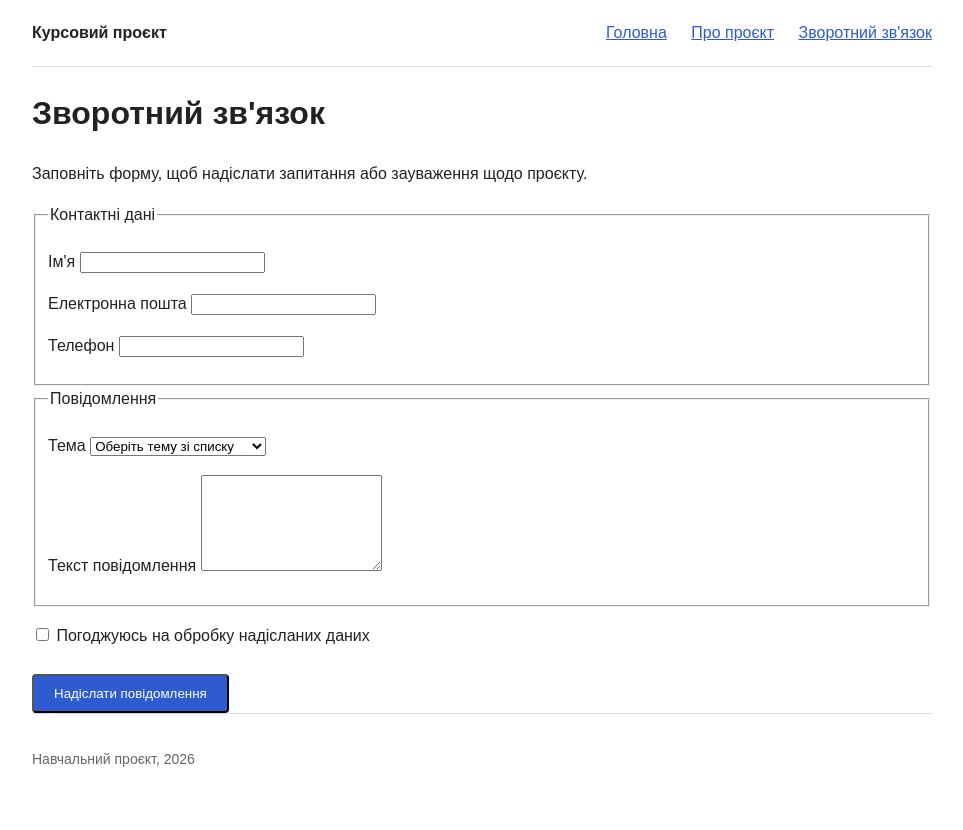
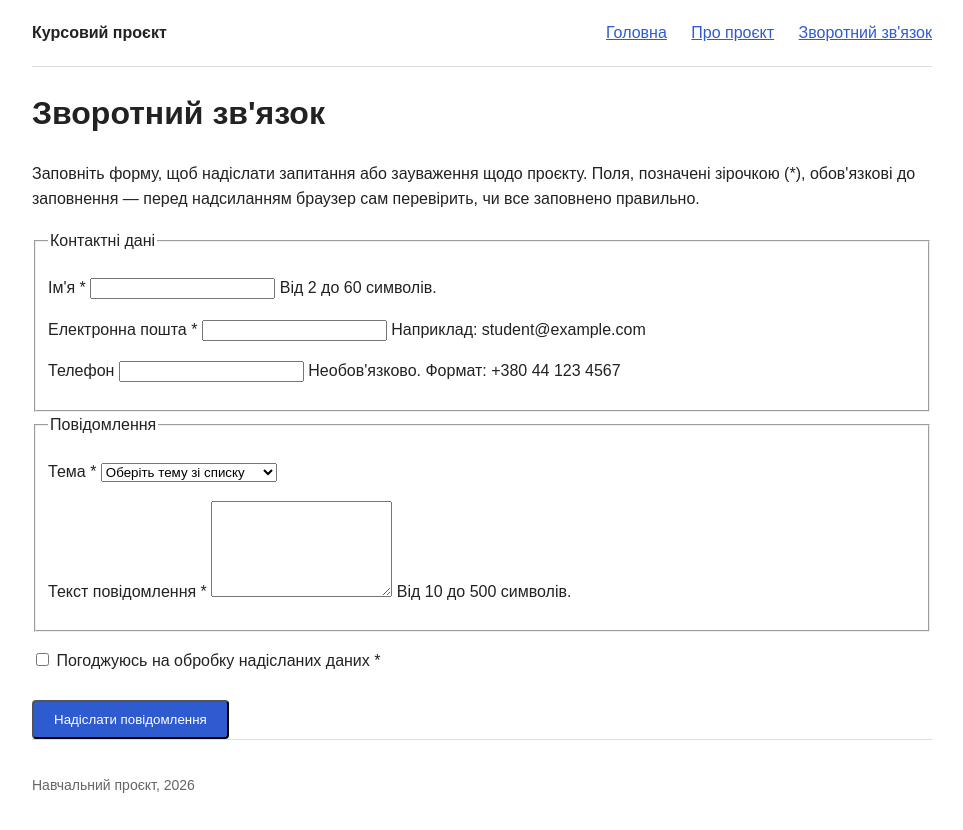
Before and after one commit to dreyliky/course-project, a plain HTML site: page contact.html in a window 1280 px wide. Shown: the whole page, without its empty margins (158-1121 px from the left). Before the commit the page ends 805 px from the top, so only its background shows below. Drawn offline with Linux system fonts and the light colour scheme.

Commit message:
feat: add validation rules to the feedback form
Constraints are declared in markup, so the browser checks the form without
any JavaScript: required fields, length limits, email and phone formats.
Hints under the fields are tied to inputs by aria-describedby.

```diff
--- a/contact.html
+++ b/contact.html
@@ -22,6 +22,8 @@
         <h1>Зворотний зв'язок</h1>
         <p>
             Заповніть форму, щоб надіслати запитання або зауваження щодо проєкту.
+            Поля, позначені зірочкою&nbsp;(*), обов'язкові до заповнення — перед
+            надсиланням браузер сам перевірить, чи все заповнено правильно.
         </p>
 
         <form class="form" action="#" method="post">
@@ -29,18 +31,27 @@
                 <legend>Контактні дані</legend>
 
                 <p class="field">
-                    <label for="name">Ім'я</label>
-                    <input id="name" name="name" type="text" autocomplete="name">
+                    <label for="name">Ім'я <span class="required">*</span></label>
+                    <input id="name" name="name" type="text" autocomplete="name"
+                           required minlength="2" maxlength="60"
+                           aria-describedby="name-hint">
+                    <span class="hint" id="name-hint">Від 2 до 60 символів.</span>
                 </p>
 
                 <p class="field">
-                    <label for="email">Електронна пошта</label>
-                    <input id="email" name="email" type="email" autocomplete="email">
+                    <label for="email">Електронна пошта <span class="required">*</span></label>
+                    <input id="email" name="email" type="email" autocomplete="email"
+                           required maxlength="254"
+                           aria-describedby="email-hint">
+                    <span class="hint" id="email-hint">Наприклад: student@example.com</span>
                 </p>
 
                 <p class="field">
                     <label for="phone">Телефон</label>
-                    <input id="phone" name="phone" type="tel" autocomplete="tel">
+                    <input id="phone" name="phone" type="tel" autocomplete="tel"
+                           pattern="\+?[0-9 \-]{10,17}"
+                           aria-describedby="phone-hint">
+                    <span class="hint" id="phone-hint">Необов'язково. Формат: +380 44 123 4567</span>
                 </p>
             </fieldset>
 
@@ -48,8 +59,8 @@
                 <legend>Повідомлення</legend>
 
                 <p class="field">
-                    <label for="topic">Тема</label>
-                    <select id="topic" name="topic">
+                    <label for="topic">Тема <span class="required">*</span></label>
+                    <select id="topic" name="topic" required>
                         <option value="">Оберіть тему зі списку</option>
                         <option value="question">Запитання щодо проєкту</option>
                         <option value="issue">Повідомити про помилку</option>
@@ -59,15 +70,18 @@
                 </p>
 
                 <p class="field">
-                    <label for="message">Текст повідомлення</label>
-                    <textarea id="message" name="message" rows="6"></textarea>
+                    <label for="message">Текст повідомлення <span class="required">*</span></label>
+                    <textarea id="message" name="message" rows="6"
+                              required minlength="10" maxlength="500"
+                              aria-describedby="message-hint"></textarea>
+                    <span class="hint" id="message-hint">Від 10 до 500 символів.</span>
                 </p>
             </fieldset>
 
             <p class="field field--checkbox">
-                <input id="consent" name="consent" type="checkbox">
+                <input id="consent" name="consent" type="checkbox" required>
                 <label for="consent">
-                    Погоджуюсь на обробку надісланих даних
+                    Погоджуюсь на обробку надісланих даних <span class="required">*</span>
                 </label>
             </p>
 
```
